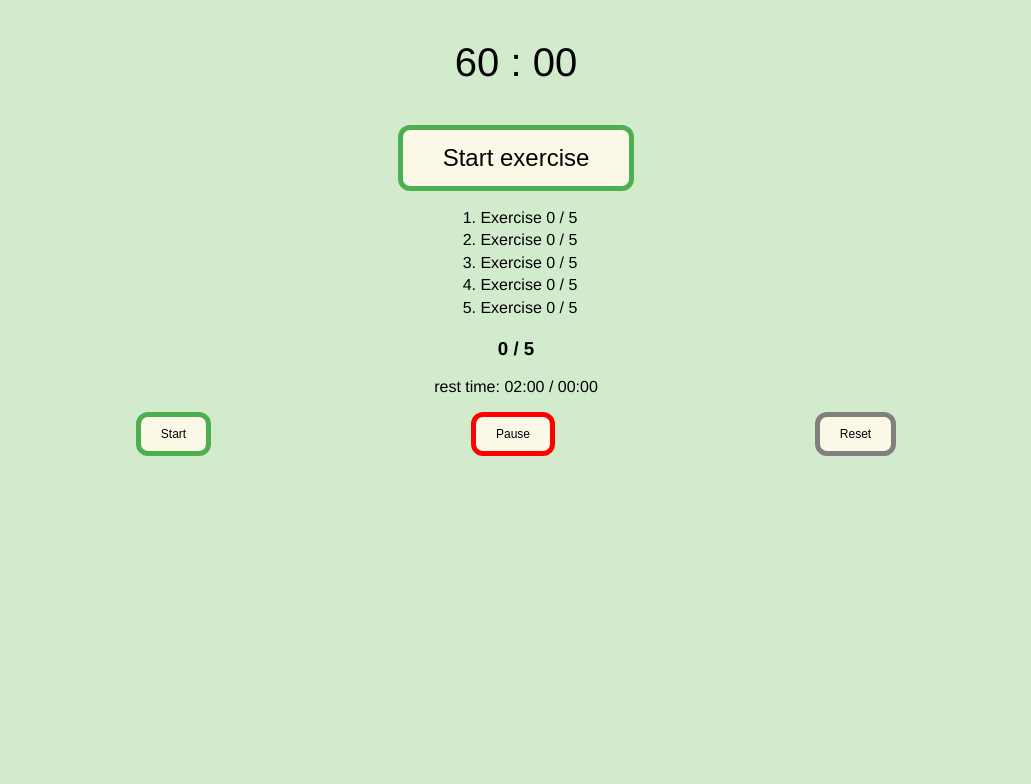
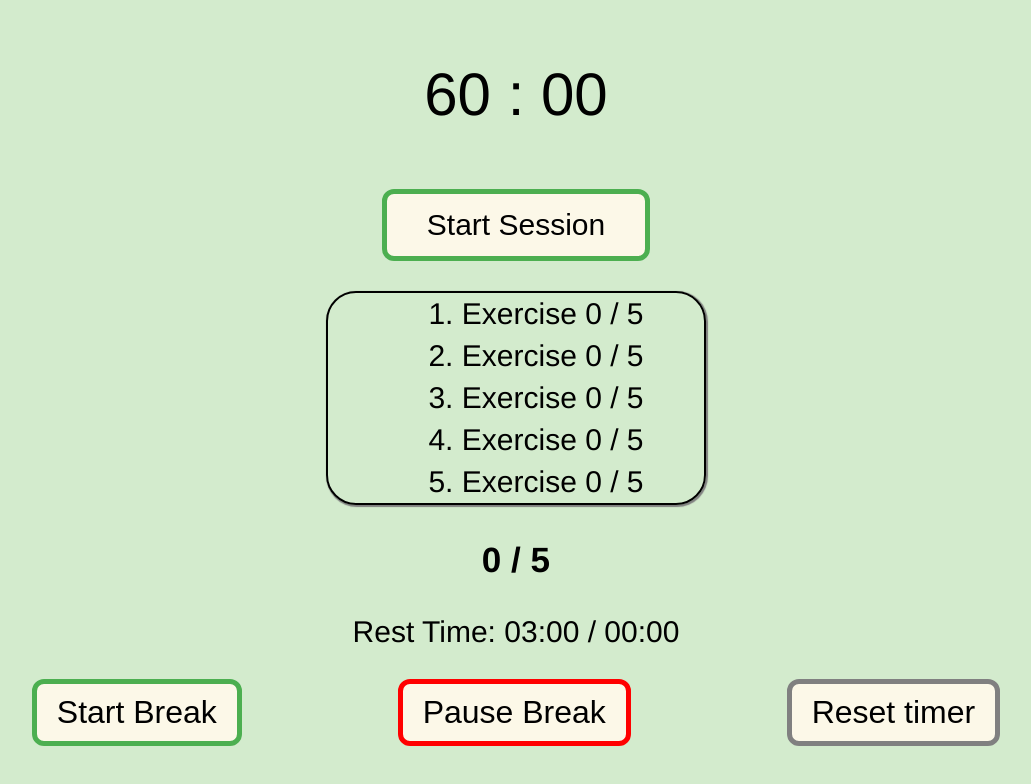
Before and after one commit to Robinborg/gym-app, a React (Create React App) app: page / in a window 1280 px wide. Shown: the top 784 px of the page, without its empty margins (124-1155 px from the left). Built offline with nearby package versions, Linux system fonts and the light colour scheme.

Commit message:
More styling

```diff
--- a/src/components/App.js
+++ b/src/components/App.js
@@ -14,7 +14,7 @@ const App = () => {
 				<button
 					className="start-button"
 					onClick={() => setIsActive(!isActive)}>
-			    	Start exercise
+			    	Start Session
 			  	</button>
 			</div>
 			<Sets
--- a/src/components/Timer.js
+++ b/src/components/Timer.js
@@ -28,7 +28,7 @@ const Timer = ({ onClickIncrement }) => {
 			const getSeconds = `0${(timer % 60)}`.slice(-2);
 			const minutes = `${Math.floor(timer / 60)}`;
 		 	const getMinutes = `0${minutes % 60}`.slice(-2);
-			if (getMinutes === '02' && getSeconds === '01') {
+			if (getMinutes === '03' && getSeconds === '01') {
 				clearInterval(countRef.current);
 				setIsActive(false);
 				setIsPaused(false);
@@ -38,17 +38,17 @@ const Timer = ({ onClickIncrement }) => {
 		};
 	   return (
 				  <div>
-						<p>rest time: 02:00 / {formatTimer()}</p>
+						<p>Rest Time: 03:00 / {formatTimer()}</p>
 						<div className="box-buttons">
 							<button
 								className="timer-buttons start-button"
-							  onClick={() => {onClickIncrement(); handleStart()}}>Start</button>
+							  onClick={() => {onClickIncrement(); handleStart()}}>Start Break</button>
 						  <button
 								className="timer-buttons pause-button"
-							  onClick={handlePause}>Pause</button>
+							  onClick={handlePause}>Pause Break</button>
 						  <button
 								className="timer-buttons reset-button"
-							  onClick={handleReset}>Reset</button>
+							  onClick={handleReset}>Reset timer</button>
 				   </div>
 				</div>
 			);
--- a/src/components/style.css
+++ b/src/components/style.css
@@ -3,10 +3,11 @@ body {
 	padding: 0;
 	font-family: helvetica;
 	background-color: #D3EBCD;
+	font-size: 30px;
 }
 
 .big-clock {
-	font-size: 40px;
+	font-size: 60px;
 }
 
 .justify-middle {
@@ -16,7 +17,7 @@ body {
 
 .start-button {
 	background-color: #FCF8E8;
-	font-size: 24px;
+	font-size: 30px;
 	padding: 14px 40px;
 	border-radius: 12px;
 	border: 5px solid #4CAF50 ;
@@ -31,7 +32,7 @@ body {
 }
 .timer-buttons {
 	background-color: #FCF8E8;
-	font-size: 12px;
+	font-size: 32px;
 	padding: 10px 20px;
 	border-radius: 12px;
 	text-decoration: none;
@@ -50,5 +51,9 @@ body {
 .exercise-list {
 	line-height: 140%;
 	list-style-position: inside;
-	margin-right: 2em;
+	margin-right: 15em;
+	margin-left: 15em;
+	border: 2px solid black;
+	box-shadow: 1px 1px 1px 1px grey;
+	border-radius: 30px;
 }
```
